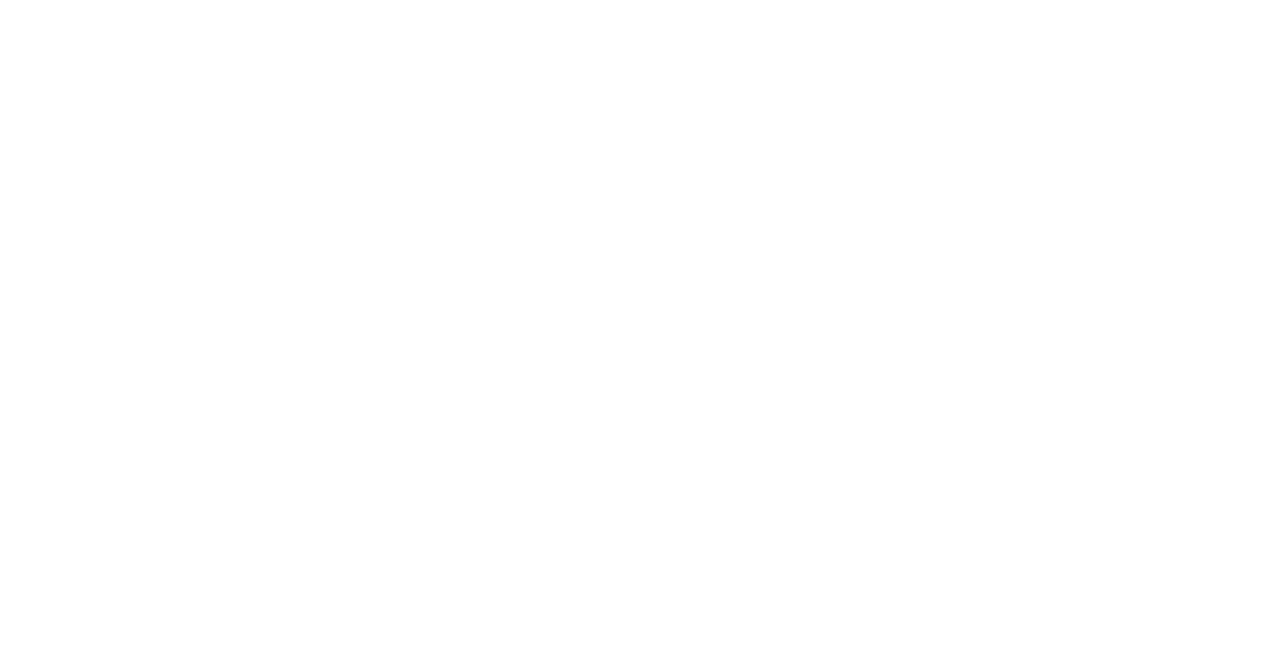
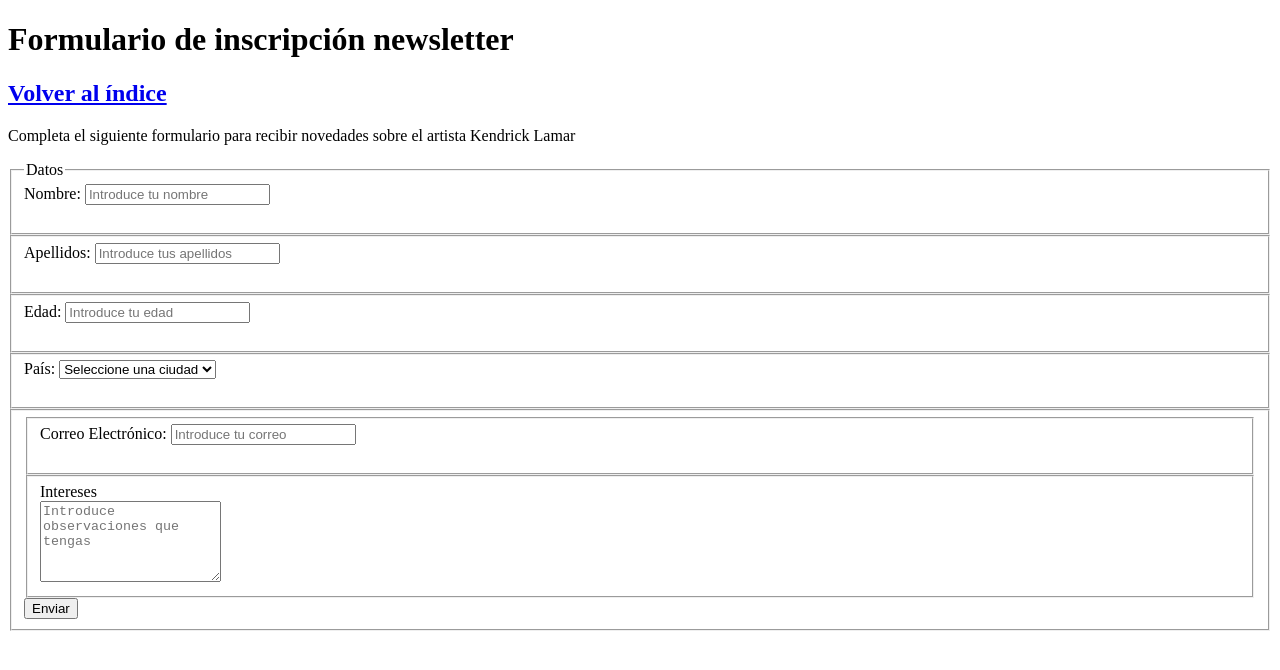
Before and after one commit to aitorarroyo10/ArroyoAitor_ASIX1_0373_AE3_MySpoti, a plain HTML site: page newsletter/formulario.html in a window 1280 px wide. Drawn offline with Linux system fonts and the light colour scheme.

Commit message:
Formulario newsletter terminado (falta validar)

```diff
--- a/newsletter/formulario.html
+++ b/newsletter/formulario.html
@@ -0,0 +1,104 @@
+<!DOCTYPE html>
+<html lang="es">
+
+<head>
+    <meta charset="UTF-8">
+    <meta name="viewport" content="width=device-width, initial-scale=1.0">
+    <link rel="icon" type="image/vnd.microsoft.icon" href="../favicons/music-solid-full.svg">
+    <title>Formulario de inscripción</title>
+
+</head>
+<body>
+
+    <h1>Formulario de inscripción newsletter</h1>
+
+    <h2><a href="../index.html">Volver al índice</a></h2>
+
+    <p>Completa el siguiente formulario para recibir novedades sobre el artista Kendrick Lamar</p>
+
+    <form action="enviar" method="post">
+
+        <fieldset>
+
+            <legend>Datos</legend>
+
+            <label for="nombre">Nombre:</label>
+
+            <input type="text" id="nombre" name="nombre" placeholder="Introduce tu nombre">
+
+            <br>
+
+            <br>
+
+        </fieldset>
+
+        <fieldset>
+
+            <label for="apellidos">Apellidos:</label>
+
+            <input type="text" id="apellidos" name="apellidos" placeholder="Introduce tus apellidos"><br><br>
+
+        </fieldset>
+
+        <fieldset>
+
+            <label for="edad">Edad:</label>
+
+            <input type="number" id="edad" name="edad" placeholder="Introduce tu edad">
+
+            <br>
+
+            <br>
+
+        </fieldset>
+
+        <fieldset>
+
+            <label for="pais">País:</label>
+
+            <select id="pais" name="pais">
+
+                <option value="" selected>Seleccione una ciudad</option>
+
+                <option value="España">España</option>
+
+                <option value="Argentina">Argentina</option>
+
+                <option value="Reino Unido">Reino Unido</option>
+
+                <option value="Otros">Otro</option>
+
+            </select>
+
+            <br>
+
+            <br>
+
+        </fieldset>
+
+        <fieldset>
+
+        <fieldset>
+
+            <label for="correo">Correo Electrónico:</label>
+
+            <input type="email" id="correo" name="correo" placeholder="Introduce tu correo"><br><br>
+
+        </fieldset>
+
+        <fieldset>
+
+                <label for="intereses">Intereses</label><br>
+
+                <textarea name="observaciones" placeholder="Introduce observaciones que tengas" rows="5" cols="20"></textarea>
+
+                <br>
+
+        </fieldset>
+
+            <button type="submit">Enviar</button>
+
+        </fieldset>
+    </form>
+</body>
+</html>
```
Also changed, not shown: index.html (+1 -1 lines).
